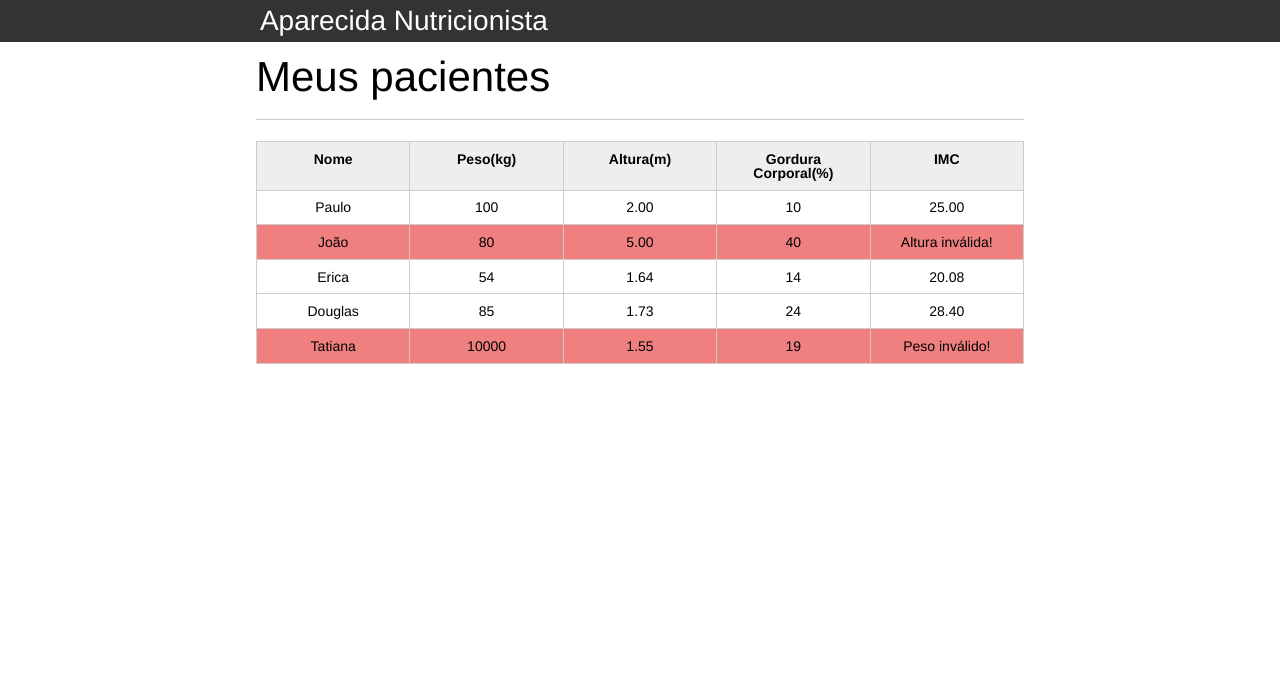
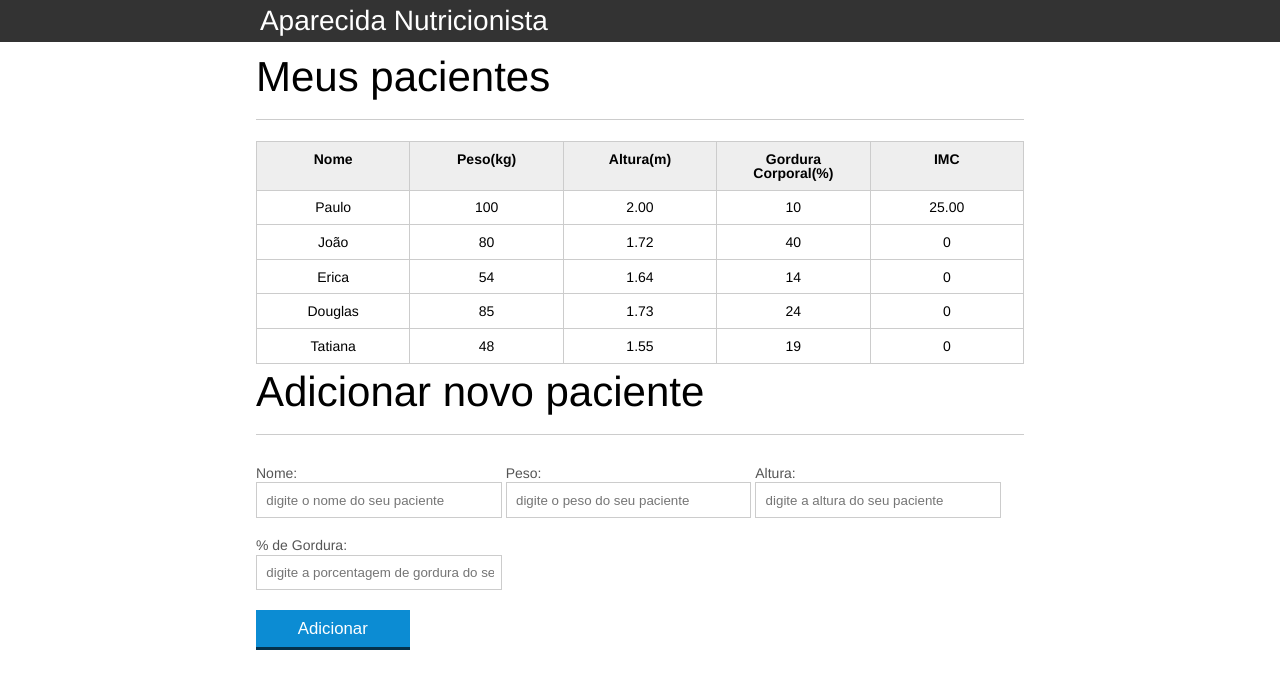
Before and after one commit to CardosoPLeo/introtudcaoJacaScript, a plain HTML site: page index.html in a window 1280 px wide. Drawn offline with Linux system fonts and the light colour scheme.

Commit message:
Criado um evento click para adiconar um apciente e criado o form de adicao de paciente

```diff
--- a/index.html
+++ b/index.html
@@ -40,7 +40,7 @@
 						<tr class="paciente" >
 							<td class="info-nome">João</td>
 							<td class="info-peso">80</td>
-							<td class="info-altura">5.00</td>
+							<td class="info-altura">1.72</td>
 							<td class="info-gordura">40</td>
 							<td class="info-imc">0</td>
 						</tr>
@@ -62,14 +62,37 @@
 						</tr>
 						<tr class="paciente" >
 							<td class="info-nome">Tatiana</td>
-							<td class="info-peso">10000</td>
+							<td class="info-peso">48</td>
 							<td class="info-altura">1.55</td>
 							<td class="info-gordura">19</td>
 							<td class="info-imc">0</td>
 						</tr>
 					</tbody>
 				</table>
+			</section>
 
+			<section class="container">
+				<h2 id="titulo-form">Adicionar novo paciente</h2>
+				<form>
+					<div class="grupo">
+						<label for="nome">Nome:</label>
+						<input id="nome" name="nome" type="text" placeholder="digite o nome do seu paciente" class="campo">
+					</div>
+					<div class="grupo">
+						<label for="peso">Peso:</label>
+						<input id="peso" name="peso" type="text" placeholder="digite o peso do seu paciente" class="campo campo-medio">
+					</div>
+					<div class="grupo">
+						<label for="altura">Altura:</label>
+						<input id="altura" name="altura" type="text" placeholder="digite a altura do seu paciente" class="campo campo-medio">
+					</div>
+					<div class="grupo">
+						<label for="gordura">% de Gordura:</label>
+						<input id="gordura" type="text" placeholder="digite a porcentagem de gordura do seu paciente" class="campo campo-medio">
+					</div>
+
+					<button id="adicionar-paciente" class="botao bto-principal">Adicionar</button>
+				</form>
 			</section>
 		</main>
 	<script src="./js/pricipal.js"></script>
--- a/js/pricipal.js
+++ b/js/pricipal.js
@@ -35,4 +35,8 @@ for(var i = 0; i < pacientes.length; i++){
         tdImc.textContent = ICM.toFixed(2);
     }
 
+    var btnAdiconarPaciente = querySelector("#adicionar-paciente");
+    btnAdiconarPaciente.addEventListner("click", function(){
+
+    });
 }
```
